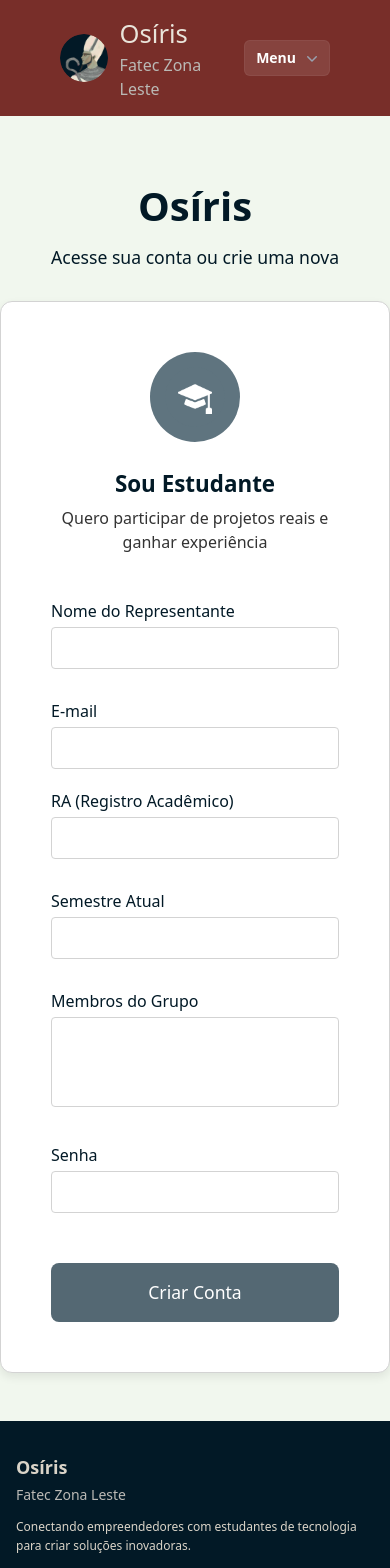
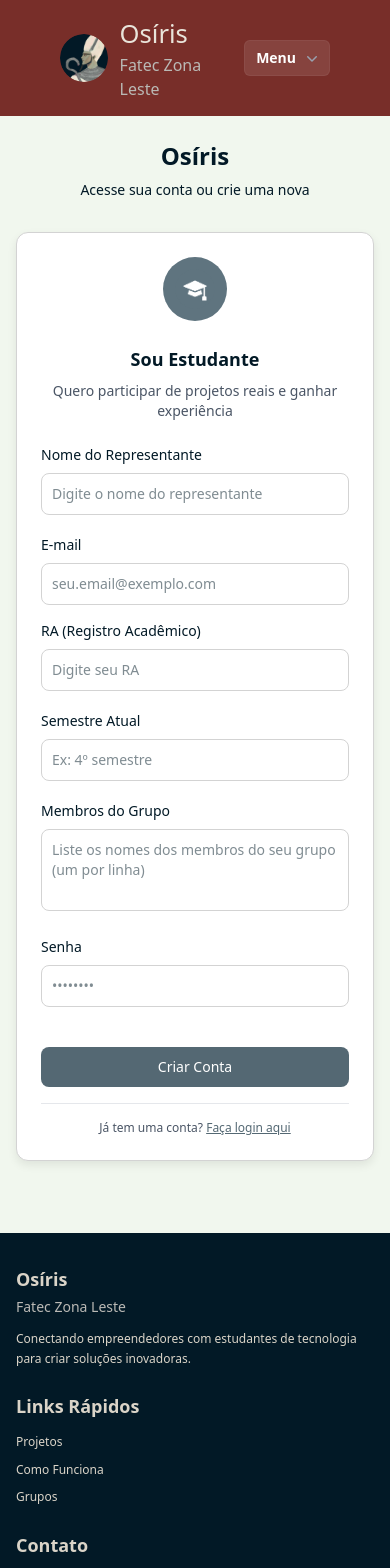
Before and after one commit to Infinito-1/osiris-react, a React (Vite) app: page /cadastro/estudante in a window 390 px wide. Shown: the top 1568 px of the page. Built offline with nearby package versions, Linux system fonts and the light colour scheme.

Commit message:
Responsividade do cadastro de coordenador, estudante e empreendedor

```diff
--- a/src/index.css
+++ b/src/index.css
@@ -66,6 +66,10 @@
   color: white;
 }
 
+.dark h3.coordenador{
+  color: white;
+}
+
 .dark .btn-detalhes {
   color: #000000;
 }
--- a/src/pages/cadastro/coordenadorform.tsx
+++ b/src/pages/cadastro/coordenadorform.tsx
@@ -3,111 +3,111 @@ import { useNavigate } from "react-router-dom";
 
 function CoordenadorForm() {
   const navigate = useNavigate();
+
   return (
-    <section className="flex flex-col items-center px-4 font-inter  bg-[#F1F7EE]">
-      {/* TÍTULO E SUBTÍTULO COM BOLD SUAVE */}
-      <h1 className="text-[#021926] text-[2.4rem] font-semibold mb-2 mt-[60px]">
-        Osíris
-      </h1>
+    <section className="flex flex-col items-center justify-center min-h-screen py-6 sm:py-10 md:py-[60px] px-4 sm:px-6 font-inter bg-[#F1F7EE]">
+      {/* TÍTULO E SUBTÍTULO */}
+      <div className="text-center mb-8 sm:mb-10 w-full">
+        <h1 className="text-[#021926] text-2xl sm:text-3xl md:text-[2.4rem] font-semibold mb-2">
+          Osíris
+        </h1>
+        <p className="text-sm sm:text-base md:text-[1.05rem] font-medium text-[#021926]">
+          Acesse sua conta ou crie uma nova
+        </p>
+      </div>
 
-      <p className="text-[1.05rem] font-medium mb-[30px] text-[#021926]">
-        Acesse sua conta ou crie uma nova
-      </p>
-
-      <div
-        className="
-          w-[680px]
-          max-w-full
-          max-[700px]:w-[90%]
-          bg-white
-          border border-[#d3d3d3]
-          rounded-xl
-          p-[50px]
-          shadow-[0_4px_10px_rgba(0,0,0,0.08)]
-        "
-      >
+      {/* FORMULÁRIO */}
+      <div className="w-full sm:w-[680px] max-w-md sm:max-w-none bg-white border border-[#d3d3d3] rounded-xl p-6 sm:p-8 md:p-[50px] shadow-[0_4px_10px_rgba(0,0,0,0.08)]">
         {/* ÍCONE CENTRALIZADO */}
-        <div className="flex justify-center mb-[25px]">
+        <div className="flex justify-center mb-6 sm:mb-[25px]">
           <img
             src={Book}
             alt="Ícone Coordenador"
-            className="w-[90px] h-[90px] rounded-full p-[15px] bg-[#9fa39e]"
+            className="w-16 sm:w-20 md:w-[90px] h-16 sm:h-20 md:h-[90px] rounded-full p-3 sm:p-4 md:p-[15px] bg-[#9fa39e]"
           />
         </div>
 
-        <h3 className="text-center text-[1.35rem] font-semibold mb-[6px]">
+        {/* TÍTULO DO FORMULÁRIO */}
+        <h3 className="coordenador text-center text-lg sm:text-xl md:text-[1.35rem] font-semibold mb-2 text-[#021926]">
           Sou Coordenador
         </h3>
 
-        <p className="text-center text-[0.95rem] text-[#333] mb-[45px]">
+        {/* SUBTÍTULO */}
+        <p className="text-center text-xs sm:text-sm md:text-[0.95rem] text-gray-600 mb-6 sm:mb-[45px]">
           Preciso verificar demandas
         </p>
 
         {/* Nome */}
-        <div className="mb-[30px]">
-          <label htmlFor="nomeCoo" className="block mb-2 font-medium">
+        <div className="mb-5 sm:mb-[30px]">
+          <label htmlFor="nomeCoo" className="block mb-2 text-sm sm:text-base font-medium text-[#021926]">
             Nome
           </label>
           <input
             type="text"
             id="nomeCoo"
-            className="w-full border border-gray-300 rounded-lg p-3 outline-none focus:ring-2 focus:ring-[#9fa39e]"
+            placeholder="Digite seu nome completo"
+            className="w-full border border-gray-300 rounded-lg p-2.5 sm:p-3 text-sm sm:text-base outline-none focus:ring-2 focus:ring-[#9fa39e] transition"
           />
         </div>
 
         {/* Email */}
-        <div className="mb-[30px]">
-          <label htmlFor="emailCoo" className="block mb-2 font-medium">
+        <div className="mb-5 sm:mb-[30px]">
+          <label htmlFor="emailCoo" className="block mb-2 text-sm sm:text-base font-medium text-[#021926]">
             E-mail
           </label>
           <input
             type="email"
             id="emailCoo"
-            className="w-full border border-gray-300 rounded-lg p-3 outline-none focus:ring-2 focus:ring-[#9fa39e]"
+            placeholder="seu.email@exemplo.com"
+            className="w-full border border-gray-300 rounded-lg p-2.5 sm:p-3 text-sm sm:text-base outline-none focus:ring-2 focus:ring-[#9fa39e] transition"
           />
         </div>
 
         {/* Curso */}
-        <div className="mb-[30px]">
-          <label htmlFor="cursoCoo" className="block mb-2 font-medium">
+        <div className="mb-5 sm:mb-[30px]">
+          <label htmlFor="cursoCoo" className="block mb-2 text-sm sm:text-base font-medium text-[#021926]">
             Curso
           </label>
           <input
             type="text"
             id="cursoCoo"
-            className="w-full border border-gray-300 rounded-lg p-3 outline-none focus:ring-2 focus:ring-[#9fa39e]"
+            placeholder="Ex: Análise e Desenvolvimento de Sistemas"
+            className="w-full border border-gray-300 rounded-lg p-2.5 sm:p-3 text-sm sm:text-base outline-none focus:ring-2 focus:ring-[#9fa39e] transition"
           />
         </div>
 
         {/* Senha */}
-        <div className="mb-[30px]">
-          <label htmlFor="senhaCoo" className="block mb-2 font-medium">
+        <div className="mb-6 sm:mb-[30px]">
+          <label htmlFor="senhaCoo" className="block mb-2 text-sm sm:text-base font-medium text-[#021926]">
             Senha
           </label>
           <input
             type="password"
             id="senhaCoo"
-            className="w-full border border-gray-300 rounded-lg p-3 outline-none focus:ring-2 focus:ring-[#9fa39e]"
+            placeholder="••••••••"
+            className="w-full border border-gray-300 rounded-lg p-2.5 sm:p-3 text-sm sm:text-base outline-none focus:ring-2 focus:ring-[#9fa39e] transition"
           />
         </div>
 
         {/* BOTÃO */}
         <button
-          className="
-            w-full
-            py-4
-            rounded-lg
-            text-white
-            text-[1.05rem]
-            bg-[#9fa39e]
-            mt-[20px]
-            transition-opacity
-            hover:opacity-90
-          "
+          className="w-full py-2.5 sm:py-3 md:py-4 rounded-lg text-white text-sm sm:text-base md:text-[1.05rem] font-medium bg-[#9fa39e] mt-4 sm:mt-[20px] transition-all hover:bg-[#8a8e89] active:scale-95"
           onClick={() => navigate("/coordenador")}
         >
           Criar Conta
         </button>
+
+        <div className="text-center mt-4 sm:mt-6 pt-4 sm:pt-6 border-t border-gray-200">
+          <p className="text-xs sm:text-sm text-gray-600">
+            Já tem uma conta?{" "}
+            <button
+              onClick={() => navigate("/login")}
+              className="text-[#9fa39e] font-medium underline hover:no-underline transition"
+            >
+              Faça login aqui
+            </button>
+          </p>
+        </div>
       </div>
     </section>
   );
--- a/src/pages/cadastro/empreendedorform.tsx
+++ b/src/pages/cadastro/empreendedorform.tsx
@@ -3,133 +3,122 @@ import { useNavigate } from "react-router-dom";
 
 function EmpreendedorForm() {
   const navigate = useNavigate();
+
   return (
     <>
-      <section className="login-section flex flex-col items-center font-inter text-[#021926] bg-[#F1F7EE]">
-        {/* Título */}
-        <h1 className="text-[2.5rem] font-semibold mb-[8px] mt-[60px]">
-          Osíris
-        </h1>
-        <p className="text-[1.1rem] font-medium mb-[30px]">
-          Acesse sua conta ou crie uma nova
-        </p>
+      <section className="login-section flex flex-col items-center justify-center min-h-screen py-6 sm:py-10 md:py-[60px] px-4 sm:px-6 font-inter text-[#021926] bg-[#F1F7EE]">
+        <div className="text-center mb-8 sm:mb-10 w-full">
+          <h1 className="text-2xl sm:text-3xl md:text-[2.5rem] font-semibold mb-2">
+            Osíris
+          </h1>
+          <p className="text-sm sm:text-base md:text-[1.1rem] font-medium">
+            Acesse sua conta ou crie uma nova
+          </p>
+        </div>
 
         <div
           id="empreendedorForm"
-          className="
-            empreendedor-form
-            text-left
-            max-w-[680px]
-            w-full
-            bg-white
-            border border-[#d3d3d3]
-            rounded-xl
-            p-[50px]
-            shadow-[0_4px_10px_rgba(0,0,0,0.08)]
-          "
+          className="empreendedor-form text-left w-full sm:w-[680px] max-w-md sm:max-w-none bg-white border border-[#d3d3d3] rounded-xl p-6 sm:p-8 md:p-[50px] shadow-[0_4px_10px_rgba(0,0,0,0.08)]"
         >
-          {/* Ícone */}
-          <div className="top-icon flex justify-center mb-[25px]">
+
+          <div className="top-icon flex justify-center mb-6 sm:mb-[25px]">
             <img
               src={Lamp}
               alt="Ícone de lâmpada"
-              className="
-                w-[90px]
-                h-[90px]
-                rounded-full
-                p-[15px]
-                bg-[#782e29]
-              "
+              className="w-16 sm:w-20 md:w-[90px] h-16 sm:h-20 md:h-[90px] rounded-full p-3 sm:p-4 md:p-[15px] bg-[#782e29]"
             />
           </div>
 
-          {/* Subtítulo */}
-          <h3 className="text-center my-[10px] mb-[6px] text-[1.4rem] font-semibold">
+          <h3 className="text-center my-2 mb-2 text-lg sm:text-xl md:text-[1.4rem] font-semibold">
             Sou Empreendedor
           </h3>
 
-          <p className="text-center text-[1rem] text-[#333] mb-[45px] font-normal">
+          <p className="text-center text-sm sm:text-base md:text-[1rem] text-gray-600 mb-6 sm:mb-[45px] font-normal">
             Tenho uma demanda e preciso de uma solução digital
           </p>
 
-          {/* Linha 1 */}
-          <div className="form-row flex gap-[35px] mb-[30px] max-[700px]:flex-col max-[700px]:gap-[20px]">
-            <div className="form-group flex-1">
-              <label htmlFor="nomeEmp" className="font-medium">
+          <div className="form-row grid grid-cols-1 sm:grid-cols-2 gap-4 sm:gap-6 md:gap-[35px] mb-5 sm:mb-[30px]">
+            <div className="form-group">
+              <label htmlFor="nomeEmp" className="block text-sm sm:text-base font-medium mb-2 text-[#021926]">
                 Nome Completo
               </label>
               <input
                 type="text"
                 id="nomeEmp"
-                className="w-full border border-[#d3d3d3] rounded p-2 mt-1"
+                placeholder="Digite seu nome completo"
+                className="w-full border border-[#d3d3d3] rounded-lg p-2.5 sm:p-3 text-sm sm:text-base outline-none focus:ring-2 focus:ring-[#782e29] transition"
               />
             </div>
 
-            <div className="form-group flex-1">
-              <label htmlFor="emailEmp" className="font-medium">
+            <div className="form-group">
+              <label htmlFor="emailEmp" className="block text-sm sm:text-base font-medium mb-2 text-[#021926]">
                 E-mail
               </label>
               <input
                 type="email"
                 id="emailEmp"
-                className="w-full border border-[#d3d3d3] rounded p-2 mt-1"
+                placeholder="seu.email@exemplo.com"
+                className="w-full border border-[#d3d3d3] rounded-lg p-2.5 sm:p-3 text-sm sm:text-base outline-none focus:ring-2 focus:ring-[#782e29] transition"
               />
             </div>
           </div>
 
-          {/* Linha 2 */}
-          <div className="form-row flex gap-[35px] mb-[30px] max-[700px]:flex-col max-[700px]:gap-[20px]">
-            <div className="form-group flex-1">
-              <label htmlFor="telefoneEmp" className="font-medium">
+          <div className="form-row grid grid-cols-1 sm:grid-cols-2 gap-4 sm:gap-6 md:gap-[35px] mb-5 sm:mb-[30px]">
+            <div className="form-group">
+              <label htmlFor="telefoneEmp" className="block text-sm sm:text-base font-medium mb-2 text-[#021926]">
                 Telefone
               </label>
               <input
                 type="text"
                 id="telefoneEmp"
-                className="w-full border border-[#d3d3d3] rounded p-2 mt-1"
+                placeholder="(11) 99999-9999"
+                className="w-full border border-[#d3d3d3] rounded-lg p-2.5 sm:p-3 text-sm sm:text-base outline-none focus:ring-2 focus:ring-[#782e29] transition"
               />
             </div>
 
-            <div className="form-group flex-1">
-              <label htmlFor="empresaEmp" className="font-medium">
+            <div className="form-group">
+              <label htmlFor="empresaEmp" className="block text-sm sm:text-base font-medium mb-2 text-[#021926]">
                 Empresa / Negócio
               </label>
               <input
                 type="text"
                 id="empresaEmp"
-                className="w-full border border-[#d3d3d3] rounded p-2 mt-1"
+                placeholder="Nome da sua empresa"
+                className="w-full border border-[#d3d3d3] rounded-lg p-2.5 sm:p-3 text-sm sm:text-base outline-none focus:ring-2 focus:ring-[#782e29] transition"
               />
             </div>
           </div>
 
-          {/* Senha */}
-          <div className="form-group mb-[30px]">
-            <label htmlFor="senhaEmp" className="font-medium">
+          <div className="form-group mb-6 sm:mb-[30px]">
+            <label htmlFor="senhaEmp" className="block text-sm sm:text-base font-medium mb-2 text-[#021926]">
               Senha
             </label>
             <input
               type="password"
               id="senhaEmp"
-              className="w-full border border-[#d3d3d3] rounded p-2 mt-1"
+              placeholder="••••••••"
+              className="w-full border border-[#d3d3d3] rounded-lg p-2.5 sm:p-3 text-sm sm:text-base outline-none focus:ring-2 focus:ring-[#782e29] transition"
             />
           </div>
 
           <button
-            className="
-              w-full
-              text-white
-              bg-[#782e29]
-              py-4
-              text-[1.1rem]
-              rounded-lg
-              mt-[20px]
-              transition-opacity
-              hover:opacity-90
-            "
+            className="w-full text-white bg-[#782e29] py-2.5 sm:py-3 md:py-4 text-sm sm:text-base md:text-[1.1rem] rounded-lg font-medium mt-4 sm:mt-[20px] transition-all hover:bg-[#5e231f] active:scale-95"
             onClick={() => navigate("/empreendedor")}
           >
             Criar Conta
           </button>
+
+          <div className="text-center mt-4 sm:mt-6 pt-4 sm:pt-6 border-t border-gray-200">
+            <p className="text-xs sm:text-sm text-gray-600">
+              Já tem uma conta?{" "}
+              <button
+                onClick={() => navigate("/login")}
+                className="text-[#782e29] font-medium underline hover:no-underline transition"
+              >
+                Faça login aqui
+              </button>
+            </p>
+          </div>
         </div>
       </section>
     </>
--- a/src/pages/cadastro/estudantesform.tsx
+++ b/src/pages/cadastro/estudantesform.tsx
@@ -3,145 +3,131 @@ import { useNavigate } from "react-router-dom";
 
 function EstudantesForm() {
   const navigate = useNavigate();
+
   return (
     <>
-      <section className="login-section flex flex-col items-center font-inter text-[#021926] bg-[#F1F7EE]">
-        {/* Título */}
-        <h1 className="text-[2.5rem] font-semibold mb-[8px] mt-[60px]">
-          Osíris
-        </h1>
-        <p className="text-[1.1rem] font-medium mb-[30px]">
-          Acesse sua conta ou crie uma nova
-        </p>
+      <section className="login-section flex flex-col items-center justify-center min-h-screen py-6 sm:py-10 md:py-[60px] px-4 sm:px-6 font-inter text-[#021926] bg-[#F1F7EE]">
+        <div className="text-center mb-8 sm:mb-10 w-full">
+          <h1 className="text-2xl sm:text-3xl md:text-[2.5rem] font-semibold mb-2">
+            Osíris
+          </h1>
+          <p className="text-sm sm:text-base md:text-[1.1rem] font-medium">
+            Acesse sua conta ou crie uma nova
+          </p>
+        </div>
 
         <div
-          className="
-            estudante-form
-            text-left
-            max-w-[680px]
-            w-full
-            bg-white
-            border border-[#d3d3d3]
-            rounded-xl
-            p-[50px]
-            shadow-[0_4px_10px_rgba(0,0,0,0.08)]
-          "
+          className="estudante-form text-left w-full sm:w-[680px] max-w-md sm:max-w-none bg-white border border-[#d3d3d3] rounded-xl p-6 sm:p-8 md:p-[50px] shadow-[0_4px_10px_rgba(0,0,0,0.08)]"
           id="estudanteForm"
         >
-          {/* Ícone */}
-          <div className="top-icon flex justify-center mb-[25px]">
+          <div className="top-icon flex justify-center mb-6 sm:mb-[25px]">
             <img
               src={Hat}
               alt="Ícone Estudante"
-              className="
-                w-[90px]
-                h-[90px]
-                rounded-full
-                p-[15px]
-                bg-[#5F747F]
-              "
+              className="w-16 sm:w-20 md:w-[90px] h-16 sm:h-20 md:h-[90px] rounded-full p-3 sm:p-4 md:p-[15px] bg-[#5F747F]"
             />
           </div>
 
-          {/* Subtítulo */}
-          <h3 className="text-center my-[10px] mb-[6px] text-[1.4rem] font-semibold">
+          <h3 className="text-center my-2 mb-2 text-lg sm:text-xl md:text-[1.4rem] font-semibold">
             Sou Estudante
           </h3>
 
-          <p className="text-center text-[1rem] text-[#333] mb-[45px] font-normal">
+          <p className="text-center text-sm sm:text-base md:text-[1rem] text-gray-600 mb-6 sm:mb-[45px] font-normal">
             Quero participar de projetos reais e ganhar experiência
           </p>
 
-          {/* Nome do representante */}
-          <div className="form-group mb-[30px]">
-            <label htmlFor="nomeRep" className="font-medium">
+          <div className="form-group mb-5 sm:mb-[30px]">
+            <label htmlFor="nomeRep" className="block text-sm sm:text-base font-medium mb-2 text-[#021926]">
               Nome do Representante
             </label>
             <input
               type="text"
               id="nomeRep"
-              className="w-full border border-[#d3d3d3] rounded p-2 mt-1"
+              placeholder="Digite o nome do representante"
+              className="w-full border border-[#d3d3d3] rounded-lg p-2.5 sm:p-3 text-sm sm:text-base outline-none focus:ring-2 focus:ring-[#546873] transition"
             />
           </div>
 
-          {/* Linha de Email e RA */}
-          <div className="form-row flex gap-[35px] mb-[30px] max-[700px]:flex-col max-[700px]:gap-[20px]">
-            <div className="form-group flex-1">
-              <label htmlFor="emailStud" className="font-medium">
+          <div className="form-row grid grid-cols-1 sm:grid-cols-2 gap-4 sm:gap-6 md:gap-[35px] mb-5 sm:mb-[30px]">
+            <div className="form-group">
+              <label htmlFor="emailStud" className="block text-sm sm:text-base font-medium mb-2 text-[#021926]">
                 E-mail
               </label>
               <input
                 type="email"
                 id="emailStud"
-                className="w-full border border-[#d3d3d3] rounded p-2 mt-1"
+                placeholder="seu.email@exemplo.com"
+                className="w-full border border-[#d3d3d3] rounded-lg p-2.5 sm:p-3 text-sm sm:text-base outline-none focus:ring-2 focus:ring-[#546873] transition"
               />
             </div>
 
-            <div className="form-group flex-1">
-              <label htmlFor="raStud" className="font-medium">
+            <div className="form-group">
+              <label htmlFor="raStud" className="block text-sm sm:text-base font-medium mb-2 text-[#021926]">
                 RA (Registro Acadêmico)
               </label>
               <input
                 type="text"
                 id="raStud"
-                className="w-full border border-[#d3d3d3] rounded p-2 mt-1"
+                placeholder="Digite seu RA"
+                className="w-full border border-[#d3d3d3] rounded-lg p-2.5 sm:p-3 text-sm sm:text-base outline-none focus:ring-2 focus:ring-[#546873] transition"
               />
             </div>
           </div>
 
-          {/* Semestre */}
-          <div className="form-group mb-[30px]">
-            <label htmlFor="semestre" className="font-medium">
+          <div className="form-group mb-5 sm:mb-[30px]">
+            <label htmlFor="semestre" className="block text-sm sm:text-base font-medium mb-2 text-[#021926]">
               Semestre Atual
             </label>
             <input
               type="text"
               id="semestre"
-              className="w-full border border-[#d3d3d3] rounded p-2 mt-1"
+              placeholder="Ex: 4º semestre"
+              className="w-full border border-[#d3d3d3] rounded-lg p-2.5 sm:p-3 text-sm sm:text-base outline-none focus:ring-2 focus:ring-[#546873] transition"
             />
           </div>
 
-          {/* Membros do Grupo */}
-          <div className="form-group mb-[30px]">
-            <label htmlFor="membros" className="font-medium">
+          <div className="form-group mb-5 sm:mb-[30px]">
+            <label htmlFor="membros" className="block text-sm sm:text-base font-medium mb-2 text-[#021926]">
               Membros do Grupo
             </label>
             <textarea
               id="membros"
-              className="w-full border border-[#d3d3d3] rounded p-2 mt-1 resize-none"
+              placeholder="Liste os nomes dos membros do seu grupo (um por linha)"
+              className="w-full border border-[#d3d3d3] rounded-lg p-2.5 sm:p-3 text-sm sm:text-base outline-none focus:ring-2 focus:ring-[#546873] transition resize-none"
               rows={3}
             ></textarea>
           </div>
 
-          {/* Senha */}
-          <div className="form-group mb-[30px]">
-            <label htmlFor="senhaStud" className="font-medium">
+          <div className="form-group mb-6 sm:mb-[30px]">
+            <label htmlFor="senhaStud" className="block text-sm sm:text-base font-medium mb-2 text-[#021926]">
               Senha
             </label>
             <input
               type="password"
               id="senhaStud"
-              className="w-full border border-[#d3d3d3] rounded p-2 mt-1"
+              placeholder="••••••••"
+              className="w-full border border-[#d3d3d3] rounded-lg p-2.5 sm:p-3 text-sm sm:text-base outline-none focus:ring-2 focus:ring-[#546873] transition"
             />
           </div>
 
-          {/* Botão */}
           <button
-            className="
-              w-full
-              text-white
-              bg-[#546873]
-              py-4
-              text-[1.1rem]
-              rounded-lg
-              mt-[20px]
-              transition-opacity
-              hover:opacity-90
-            "
+            className="w-full text-white bg-[#546873] py-2.5 sm:py-3 md:py-4 text-sm sm:text-base md:text-[1.1rem] rounded-lg font-medium mt-4 sm:mt-[20px] transition-all hover:bg-[#445561] active:scale-95"
             onClick={() => navigate("/aluno")}
           >
             Criar Conta
           </button>
+
+          <div className="text-center mt-4 sm:mt-6 pt-4 sm:pt-6 border-t border-gray-200">
+            <p className="text-xs sm:text-sm text-gray-600">
+              Já tem uma conta?{" "}
+              <button
+                onClick={() => navigate("/login")}
+                className="text-[#546873] font-medium underline hover:no-underline transition"
+              >
+                Faça login aqui
+              </button>
+            </p>
+          </div>
         </div>
       </section>
     </>
```
